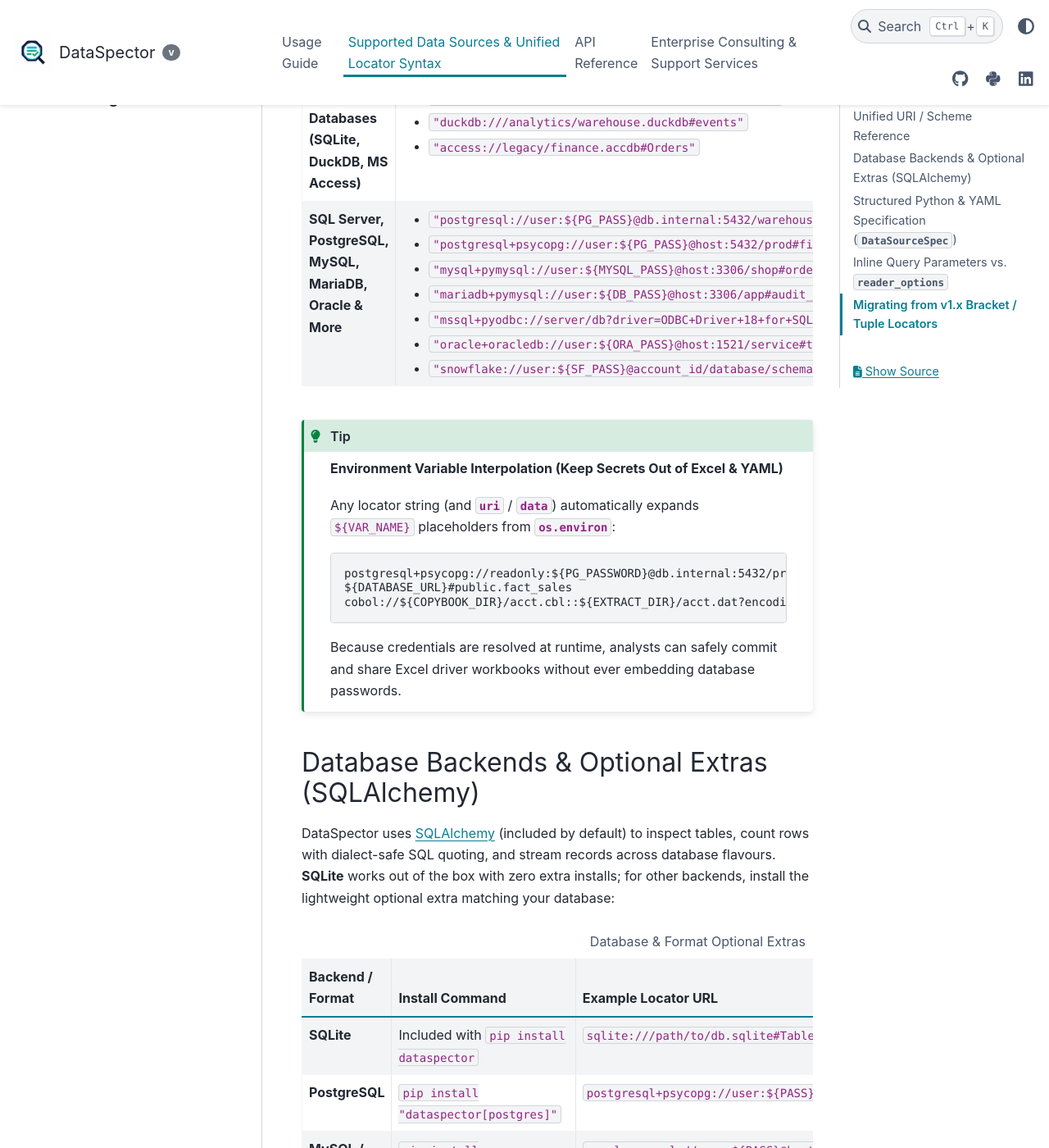
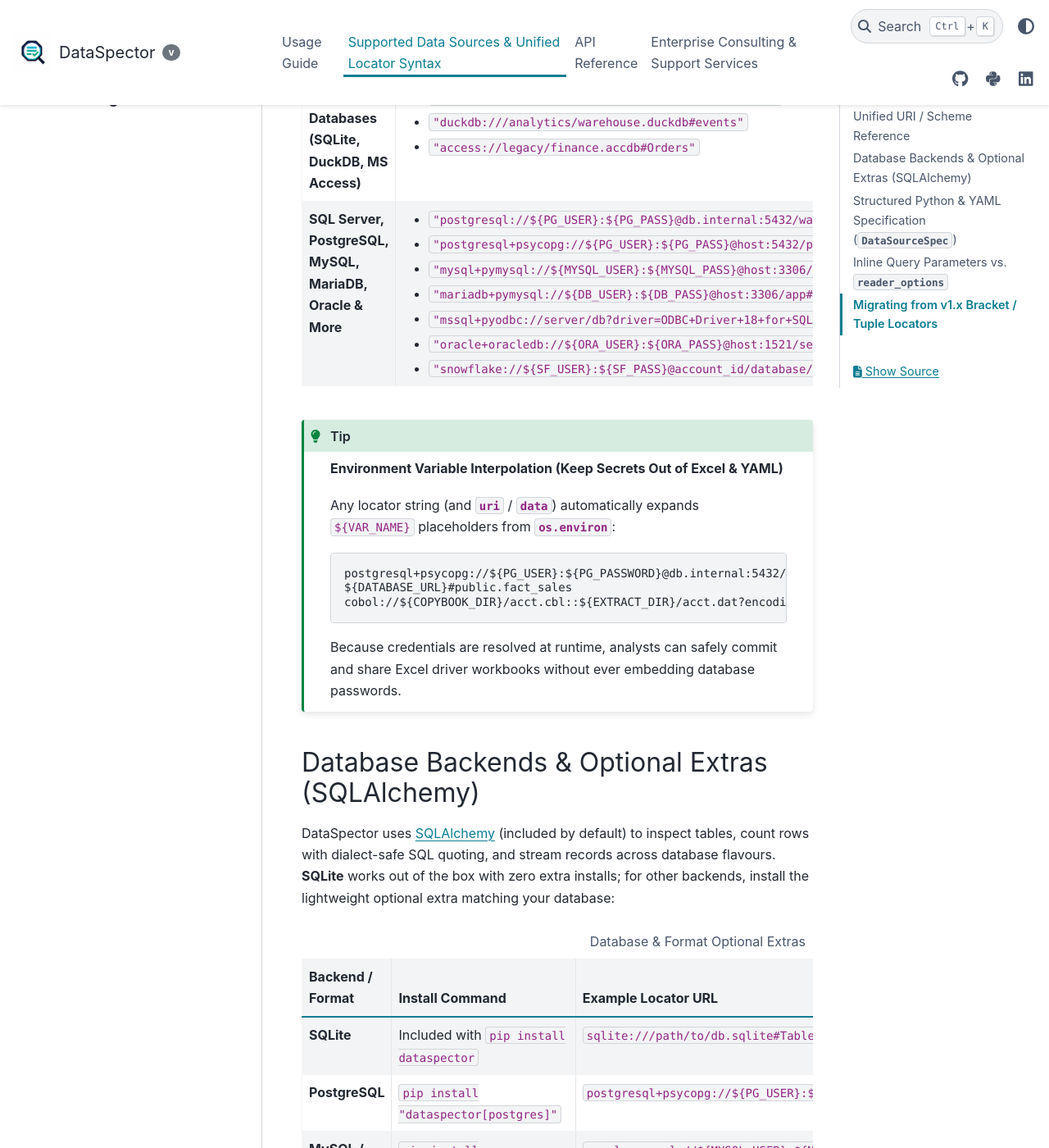
Before and after one commit to aberndsen/dataspector, a Sphinx documentation site: the page built from docs/source/data_sources.rst, in a window 1280 px wide and 1400 px high, scrolled down 1147 px. Shown: the whole window at 82% size. Built offline with Sphinx 7.4.7 and the PyData theme 0.15.4, drawn with Linux system fonts in a browser that asks for light colours; the version number could not be read and is left out; some of the changed text lies outside the part shown.

Commit message:
docs: use env var placeholders for database usernames in all URI examples [skip release] (#11)
docs: use env var placeholders for database usernames in all URI examples [skip release] (#11)

```diff
--- a/docs/source/data_sources.rst
+++ b/docs/source/data_sources.rst
@@ -48,13 +48,13 @@ Unified URI / Scheme Reference
        * ``"duckdb:///analytics/warehouse.duckdb#events"``
        * ``"access://legacy/finance.accdb#Orders"``
    * - **SQL Server, PostgreSQL, MySQL, MariaDB, Oracle & More**
-     - * ``"postgresql://user:${PG_PASS}@db.internal:5432/warehouse#public.users"``
-       * ``"postgresql+psycopg://user:${PG_PASS}@host:5432/prod#finance.ledger"``
-       * ``"mysql+pymysql://user:${MYSQL_PASS}@host:3306/shop#orders"``
-       * ``"mariadb+pymysql://user:${DB_PASS}@host:3306/app#audit_log"``
+     - * ``"postgresql://${PG_USER}:${PG_PASS}@db.internal:5432/warehouse#public.users"``
+       * ``"postgresql+psycopg://${PG_USER}:${PG_PASS}@host:5432/prod#finance.ledger"``
+       * ``"mysql+pymysql://${MYSQL_USER}:${MYSQL_PASS}@host:3306/shop#orders"``
+       * ``"mariadb+pymysql://${DB_USER}:${DB_PASS}@host:3306/app#audit_log"``
        * ``"mssql+pyodbc://server/db?driver=ODBC+Driver+18+for+SQL+Server#dbo.accounts"``
-       * ``"oracle+oracledb://user:${ORA_PASS}@host:1521/service#transactions"``
-       * ``"snowflake://user:${SF_PASS}@account_id/database/schema?warehouse=COMPUTE_WH&role=ANALYST#fact_sales"``
+       * ``"oracle+oracledb://${ORA_USER}:${ORA_PASS}@host:1521/service#transactions"``
+       * ``"snowflake://${SF_USER}:${SF_PASS}@account_id/database/schema?warehouse=COMPUTE_WH&role=ANALYST#fact_sales"``
 
 .. tip::
 
@@ -66,7 +66,7 @@ Unified URI / Scheme Reference
 
    .. code-block:: text
 
-      postgresql+psycopg://readonly:${PG_PASSWORD}@db.internal:5432/prod#public.fact_sales
+      postgresql+psycopg://${PG_USER}:${PG_PASSWORD}@db.internal:5432/prod#public.fact_sales
       ${DATABASE_URL}#public.fact_sales
       cobol://${COPYBOOK_DIR}/acct.cbl::${EXTRACT_DIR}/acct.dat?encoding=cp500
 
@@ -94,19 +94,19 @@ matching your database:
      - ``sqlite:///path/to/db.sqlite#Table1``
    * - **PostgreSQL**
      - ``pip install "dataspector[postgres]"``
-     - ``postgresql+psycopg://user:${PASS}@host:5432/db#public.users``
+     - ``postgresql+psycopg://${PG_USER}:${PG_PASS}@host:5432/db#public.users``
    * - **MySQL / MariaDB**
      - ``pip install "dataspector[mysql]"``
-     - ``mysql+pymysql://user:${PASS}@host:3306/db#orders``
+     - ``mysql+pymysql://${MYSQL_USER}:${MYSQL_PASS}@host:3306/db#orders``
    * - **Oracle** *(thin mode)*
      - ``pip install "dataspector[oracle]"``
-     - ``oracle+oracledb://user:${PASS}@host:1521/service#ledger``
+     - ``oracle+oracledb://${ORA_USER}:${ORA_PASS}@host:1521/service#ledger``
    * - **DuckDB**
      - ``pip install "dataspector[duckdb]"``
      - ``duckdb:///warehouse.duckdb#events``
    * - **Snowflake**
      - ``pip install "dataspector[snowflake]"``
-     - ``snowflake://user:${SF_PASS}@account_id/db/schema?warehouse=WH#table``
+     - ``snowflake://${SF_USER}:${SF_PASS}@account_id/db/schema?warehouse=WH#table``
    * - **All pure-wheel SQL drivers**
      - ``pip install "dataspector[db]"``
      - Installs ``postgres``, ``mysql``, ``oracle``, and ``duckdb`` extras together
@@ -141,7 +141,7 @@ dataclass (or an equivalent ``dict``) directly to
    # 1. PostgreSQL table with explicit schema
    pg_source = GenericData(
        DataSourceSpec(
-           uri="postgresql+psycopg://readonly:${PG_PASS}@db.internal:5432/warehouse",
+           uri="postgresql+psycopg://${PG_USER}:${PG_PASS}@db.internal:5432/warehouse",
            format="postgres",
            table="finance.fact_transactions",
        )
--- a/docs/source/index.rst
+++ b/docs/source/index.rst
@@ -69,8 +69,8 @@ optional SQLAlchemy DB extras):
    excel://reports/q1.xlsx#Sheet1
    cobol://layouts/acct.cbl::extracts/acct.dat?encoding=cp500
    sqlite:///data/warehouse.sqlite#accounts
-   postgresql+psycopg://user:${PG_PASS}@db.internal:5432/prod#public.users
-   mysql+pymysql://user:${MYSQL_PASS}@host:3306/shop#orders
+   postgresql+psycopg://${PG_USER}:${PG_PASS}@db.internal:5432/prod#public.users
+   mysql+pymysql://${MYSQL_USER}:${MYSQL_PASS}@host:3306/shop#orders
 
 Read & Convert a COBOL Mainframe Extract in 3 Lines
 ---------------------------------------------------
```
Also changed, not shown: README.md (+4 -4 lines), docs/source/_static/llms-full.txt (+5 -5 lines), docs/source/usage.rst (+6 -6 lines), skills/dataspector/SKILL.md (+6 -6 lines), 1 other file.
